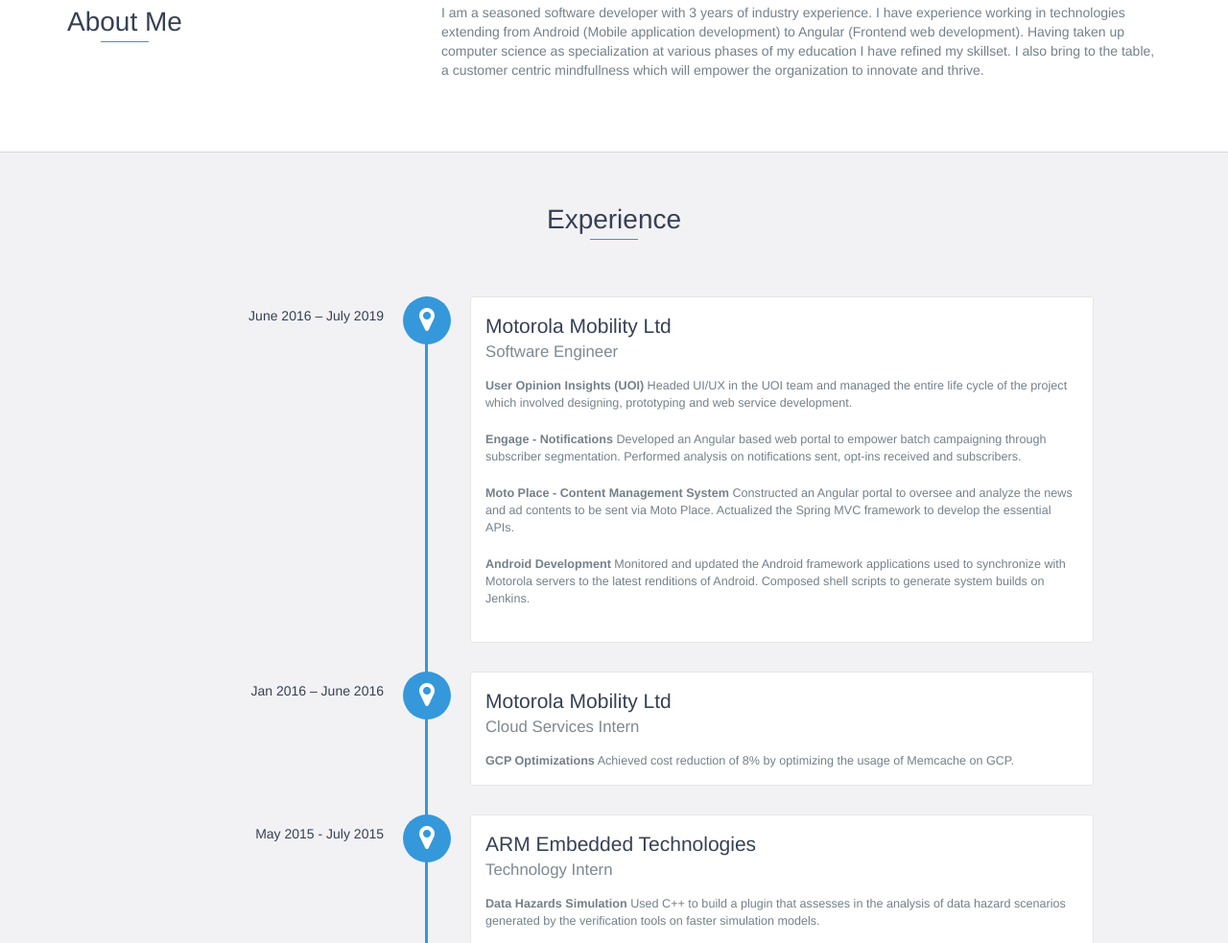
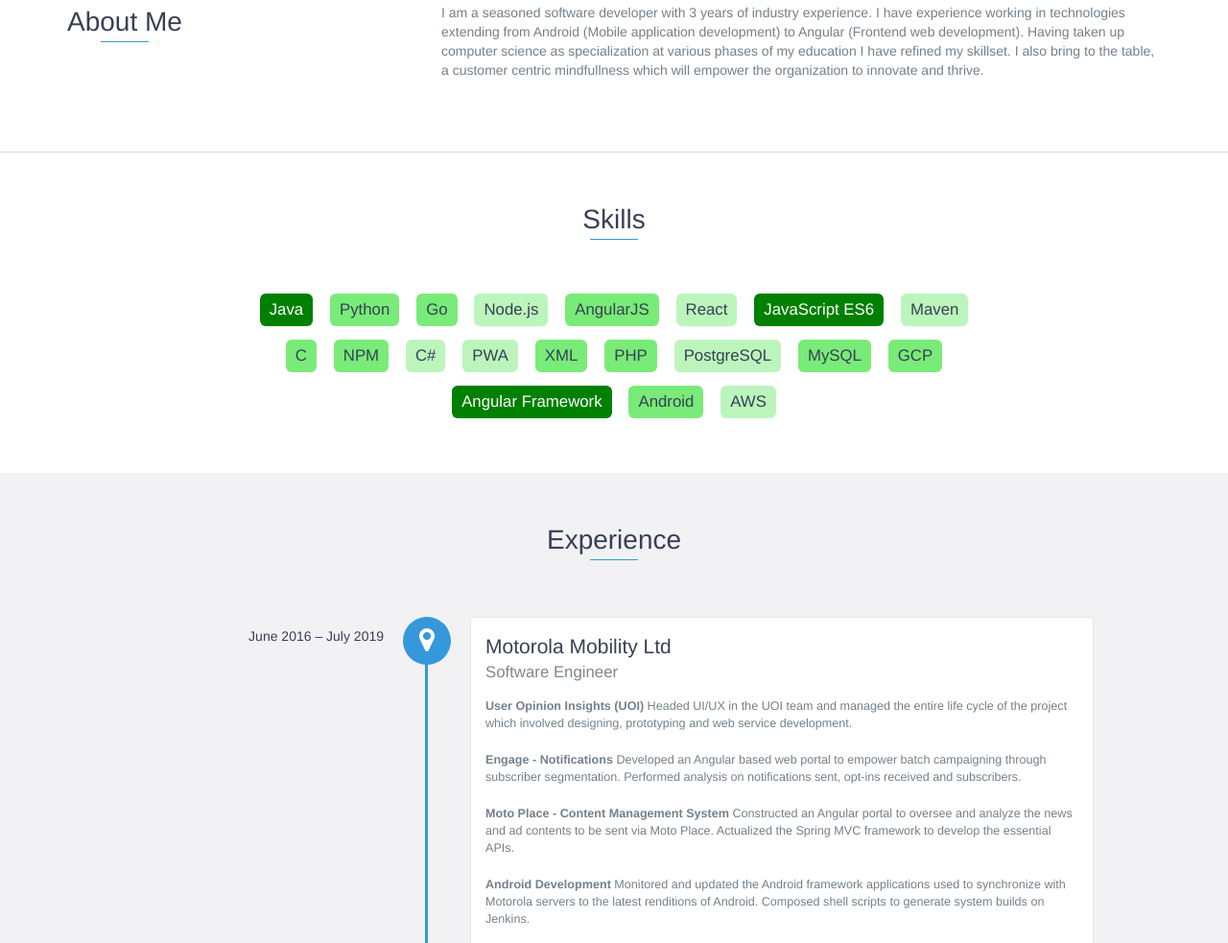
Before and after one commit to rajatrh/raajthande.github.io, a plain HTML site: page index.html in a window 1280 px wide. Shown: the part 872-1855 px from the top of the page at 96% size. Drawn offline with nearby package versions, Linux system fonts and the light colour scheme.

Commit message:
Added Skills

```diff
--- /dev/null
+++ b/css/extracss.css
@@ -0,0 +1,22 @@
+#skills > ul > li {
+    border-radius: 6px;
+    cursor: pointer;
+}
+
+#skills > ul > li:hover {
+   opacity: 0.7;
+}
+
+.expert {
+    background-color: green !important;
+    color: white !important;
+}
+
+.beginner {
+    background-color: #bcf5bc !important;
+}
+
+.moderate {
+    background-color: #79eb79 !important;
+
+}
--- a/index.html
+++ b/index.html
@@ -12,6 +12,7 @@
     <link rel="stylesheet" href="libs/font-awesome/css/font-awesome.min.css">
     <link href="css/bootstrap.min.css" rel="stylesheet">
     <link href="css/styles.css" rel="stylesheet">
+    <link href="css/extracss.css" rel="stylesheet">
     <!-- Global site tag (gtag.js) - Google Analytics -->
     <script async src="https://www.googletagmanager.com/gtag/js?id=UA-156093282-1"></script>
     <script>
@@ -35,6 +36,9 @@
                 <a href="#about">About</a>
             </li>
             <li>
+                <a href="#skills">Skills</a>
+            </li>
+            <li>
                 <a href="#experience">Experience</a>
             </li>
             <li>
@@ -43,9 +47,7 @@
             <!-- <li>
                 <a href="#projects">Projects</a>
             </li> -->
-            <!-- <li>
-                <a href="#skills">Skills</a>
-            </li>
+            <!--
             <li>
                 <a href="#contact">Contact</a>
             </li> -->
@@ -108,6 +110,32 @@
         </div>
     </div>
 
+    <div id="skills">
+        <h2 class="heading">Skills</h2>
+        <ul>
+            <li class="expert">Java</li>
+            <li class="moderate">Python</li>
+            <li class="moderate">Go</li>
+            <li class="beginner">Node.js</li>
+            <li class="moderate">AngularJS</li>
+            <li class="beginner">React</li>
+            <li class="expert">JavaScript ES6</li>
+            <li class="beginner">Maven</li>
+            <li class="moderate">C</li>
+            <li class="moderate">NPM</li>
+            <li class="beginner">C#</li>
+            <li class="beginner">PWA</li>
+            <li class="moderate">XML</li>
+            <li class="moderate">PHP</li>
+            <li class="beginner">PostgreSQL</li>
+            <li class="moderate">MySQL</li>
+            <li class="moderate">GCP</li>
+            <li class="expert">Angular Framework</li>
+            <li class="moderate">Android</li>
+            <li class="beginner">AWS</li>
+        </ul>
+    </div>
+
     <div id="experience" class="background-alt">
         <h2 class="heading">Experience</h2>
         <div id="experience-timeline">
@@ -155,36 +183,7 @@
         </div>
     </div>
 
-    <!-- <div id="skills">
-        <h2 class="heading">Skills</h2>
-        <ul>
-            <li>JavaScript</li>
-            <li>Python</li>
-            <li>Go</li>
-            <li>Node.js</li>
-            <li>AngularJs</li>
-            <li>React</li>
-            <li>Elixir</li>
-            <li>Java</li>
-            <li>C</li>
-            <li>C#</li>
-            <li>C++</li>
-            <li>Ruby on Rails</li>
-            <li>JavaScript</li>
-            <li>Python</li>
-            <li>Go</li>
-            <li>Node.js</li>
-            <li>AngularJs</li>
-            <li>React</li>
-            <li>Elixir</li>
-            <li>Java</li>
-            <li>C</li>
-            <li>C#</li>
-            <li>C++</li>
-            <li>Ruby on Rails</li>
-        </ul>
-    </div>
-
+    <!--
     <div id="contact">
         <h2>Get in Touch</h2>
         <div id="contact-form">
@@ -210,28 +209,6 @@
                         <i class="fa fa-chevron-up" aria-hidden="true"></i>
                     </span>
                 </div>
-                <!-- <div class="col-sm-5 social">
-                    <ul>
-                        <li>
-                            <a href="https://github.com/rajatrh" target="_blank"><i class="fa fa-github" aria-hidden="true"></i></a>
-                        </li>
-                        <li>
-                            <a href="https://stackoverflow.com/" target="_blank"><i class="fa fa-stack-overflow" aria-hidden="true"></i></a>
-                        </li>
-                        <li>
-                            <a href="https://www.linkedin.com/in/rajatrh" target="_blank"><i class="fa fa-linkedin" aria-hidden="true"></i></a>
-                        </li>
-                        <li>
-                            <a href="https://www.facebook.com/rajat.hande.1" target="_blank"><i class="fa fa-facebook" aria-hidden="true"></i></a>
-                        </li>
-                        <li>
-                            <a href="https://www.instagram.com/rajatajar/" target="_blank"><i class="fa fa-instagram" aria-hidden="true"></i></a>
-                        </li>
-                        <li>
-                            <a href="https://plus.google.com/" target="_blank"><i class="fa fa-google-plus" aria-hidden="true"></i></a>
-                        </li>
-                    </ul>
-                </div> -->
             </div>
         </div>
     </footer>
```
